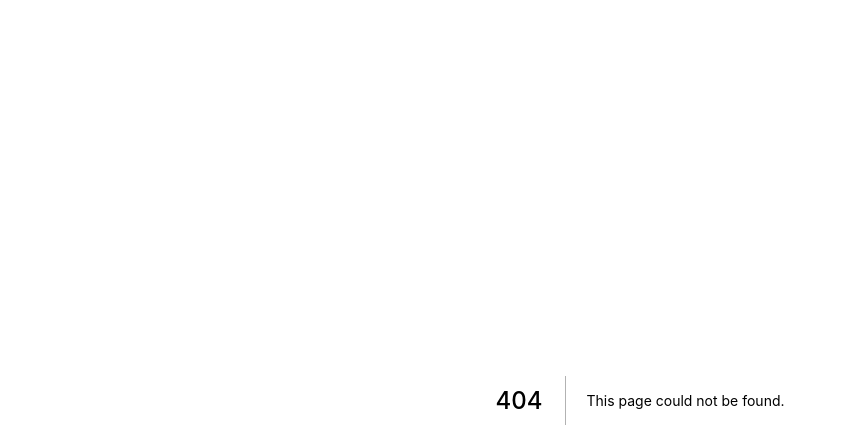
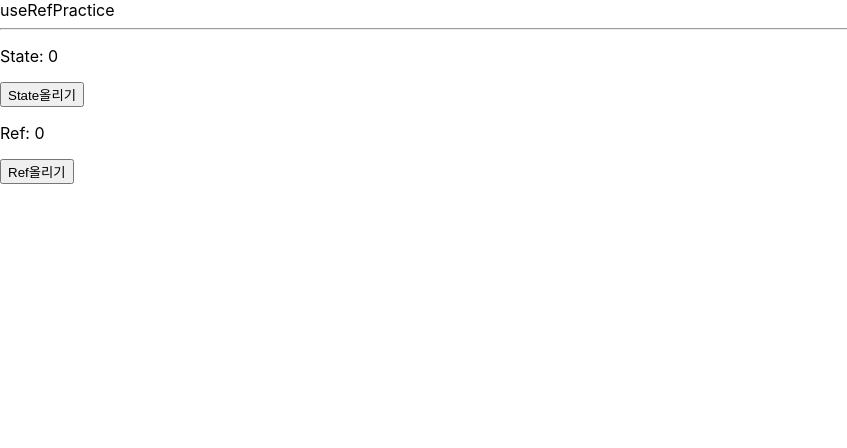
Before and after one commit to EngChooN/react-hooks-practice, a Next.js app: page /useRefPractice1 in a window 1280 px wide. Before the commit this address had no page. Shown: the top 448 px of the page, without its empty margins (0-847 px from the left). Built offline with nearby package versions, Linux system fonts and the light colour scheme.

Commit message:
useRef_01

```diff
--- a/package.json
+++ b/package.json
@@ -15,8 +15,8 @@
     "axios": "^0.27.2",
     "graphql": "^16.5.0",
     "next": "12.1.6",
-    "react": "18.1.0",
-    "react-dom": "18.1.0"
+    "react": "17.0.2",
+    "react-dom": "17.0.2"
   },
   "devDependencies": {
     "eslint": "8.17.0",
--- a/pages/useEffectPractice/index.jsx
+++ b/pages/useEffectPractice/index.jsx
@@ -1,7 +1,7 @@
 import { useEffect, useState } from "react";
 import Timer from "../../src/timer";
 
-export default function useEffectPracticePage() {
+export default function UseEffectPractice() {
   const [input, setInput] = useState("");
   const [timerValid, setTimerValid] = useState(false);
 
--- /dev/null
+++ b/pages/useRefPractice1/index.jsx
@@ -0,0 +1,32 @@
+import { useRef, useState } from "react";
+
+export default function UseRefPractice1() {
+  const [count, setCount] = useState(0);
+  const countRef = useRef(0);
+
+  // countRef.current로 접근해주면 됨을 확인
+  // console.log(countRef);
+
+  console.log("렌더링됨");
+
+  const increaseCountState = () => {
+    setCount(count + 1);
+  };
+
+  const increaseCountRef = () => {
+    countRef.current = countRef.current + 1;
+    console.log("Ref: " + countRef.current);
+    // Ref는 아무리 수정을해도 컴포넌트를 렌더링 해주지 않으므로, 실질적 값이 올라도 브라우저에는 0으로 표시되어 보인다
+  };
+
+  return (
+    <div>
+      <div>useRefPractice</div>
+      <hr />
+      <p>State: {count}</p>
+      <button onClick={increaseCountState}>State올리기</button>
+      <p>Ref: {countRef.current}</p>
+      <button onClick={increaseCountRef}>Ref올리기</button>
+    </div>
+  );
+}
--- a/pages/useStatePractice/index.jsx
+++ b/pages/useStatePractice/index.jsx
@@ -1,6 +1,6 @@
 import { useState } from "react";
 
-export default function useStatePractice() {
+export default function UseStatePractice() {
   const [time, setTime] = useState(1);
 
   const heavyWork = () => {
```
Also changed, not shown: pages/useRefPractice2/index.jsx (added, +27 -0 lines), 1 other file (tests, documents, lock files or other folders).
